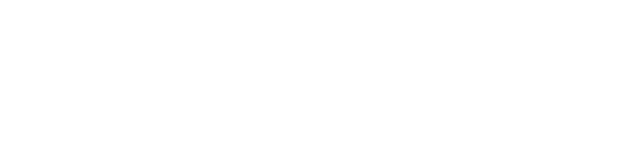
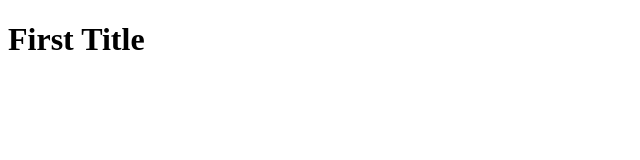
Before and after one commit to SydVic/Giorno2-Git, a plain HTML site: page index.html in a window 1280 px wide. Shown: the whole page, without its empty margins (0-640 px from the left). Drawn offline with Linux system fonts and the light colour scheme.

Commit message:
added-H1

```diff
--- a/index.html
+++ b/index.html
@@ -1,12 +1,19 @@
 <!DOCTYPE html>
 <html lang="en">
+
     <head>
+
         <meta charset="UTF-8">
         <meta http-equiv="X-UA-Compatible" content="IE=edge">
         <meta name="viewport" content="width=device-width, initial-scale=1.0">
         <title>Document</title>
+
     </head>
+
     <body>
 
+        <h1>First Title</h1>
+
     </body>
+
 </html>
```
Lines whose indentation alone changed are shown as unchanged.
